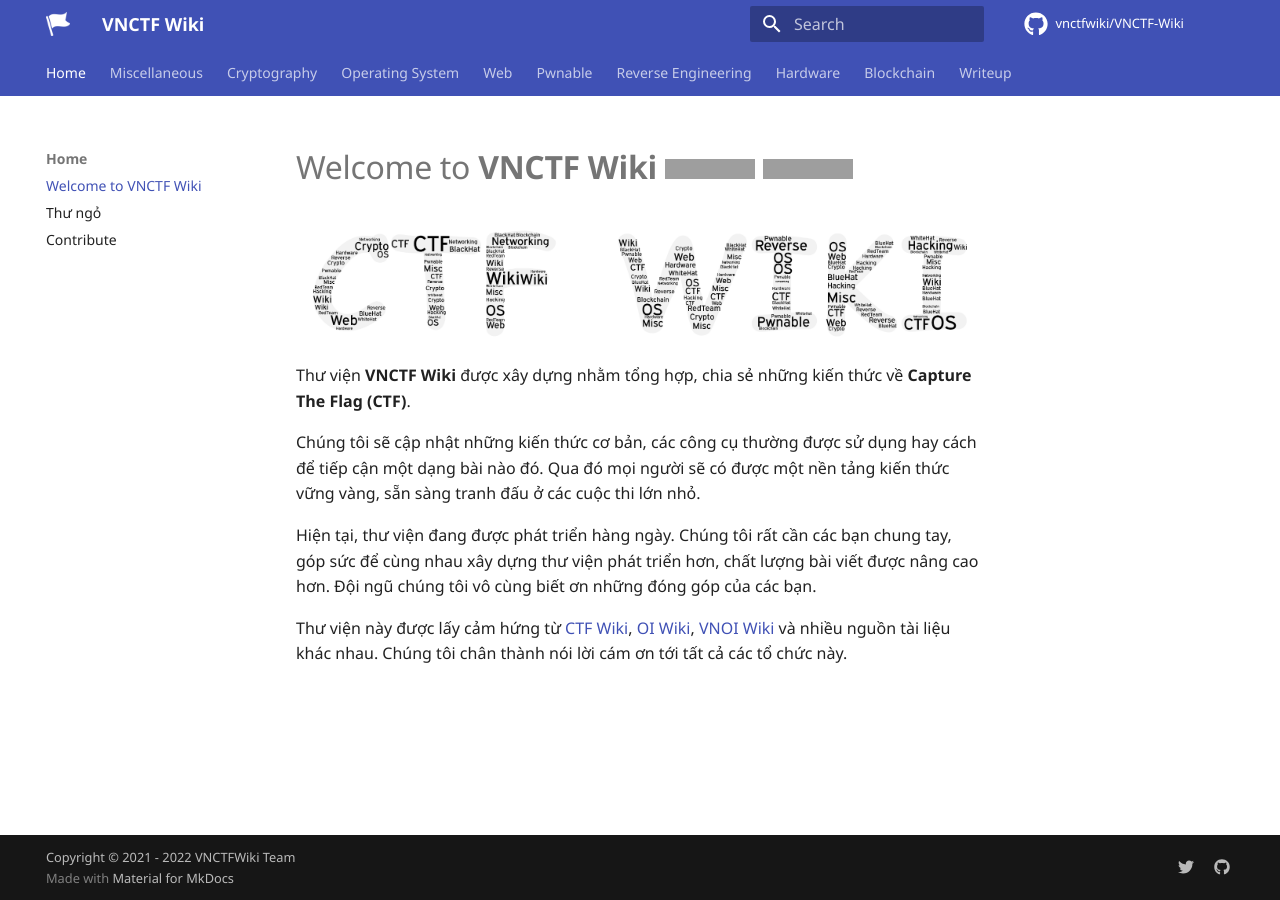
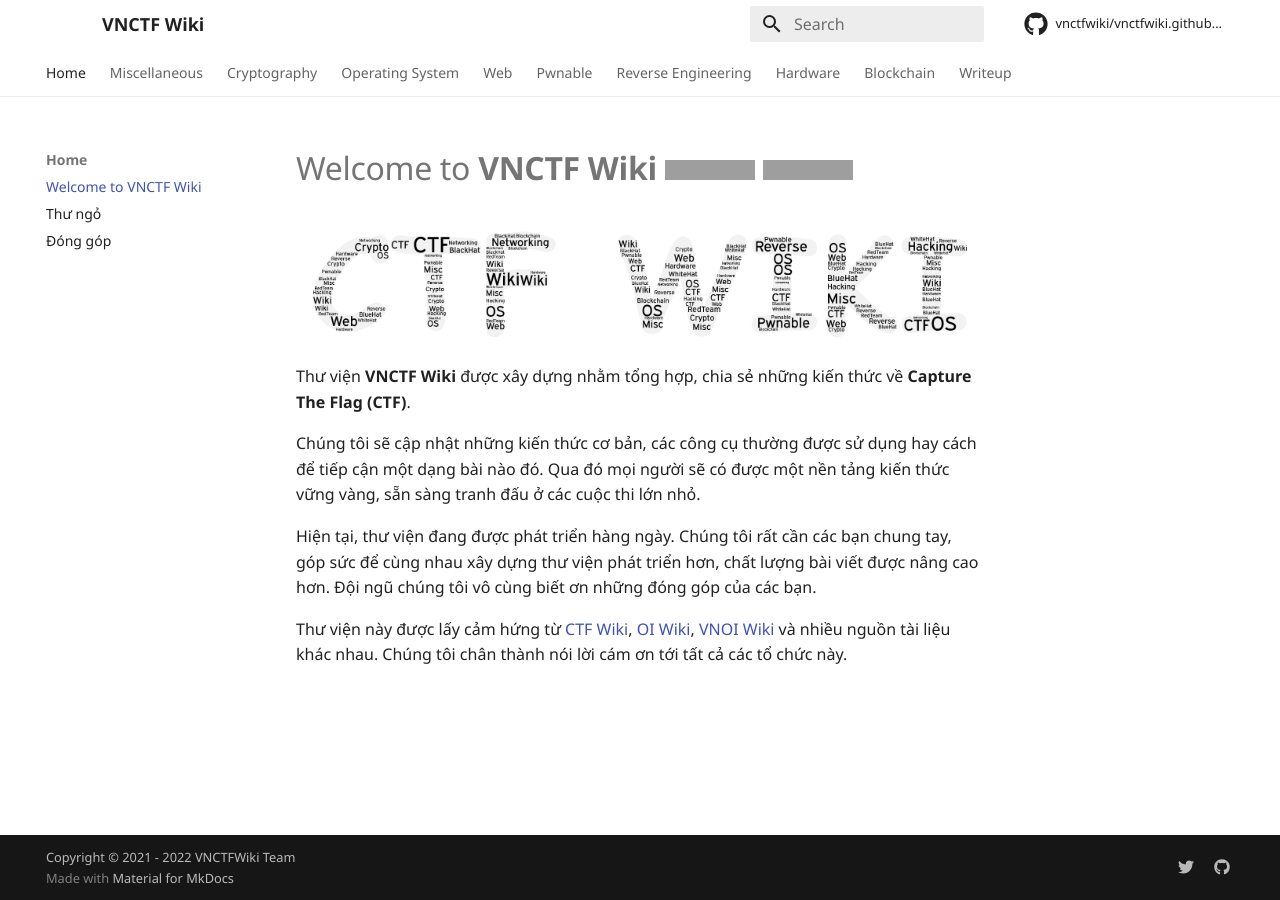
Before and after one commit to vnctfwiki/vnctfwiki.github.io, an MkDocs documentation site: the page built from docs/index.md, in a window 1280 px wide. Built offline with MkDocs 1.6.1 and Material for MkDocs 9.7.7, drawn with Linux system fonts in a browser that asks for light colours; some web fonts are replaced; comment, search, counter and statistics services are not loaded; grey boxes are pictures that could not be loaded.

Commit message:
New color

```diff
--- a/mkdocs.yml
+++ b/mkdocs.yml
@@ -4,8 +4,8 @@
 site_url:
 
 # Repository
-repo_name: 'vnctfwiki/VNCTF-Wiki'
-repo_url: 'https://github.com/vnctfwiki/VNCTF-Wiki'
+repo_name: 'vnctfwiki/vnctfwiki.github.io'
+repo_url: 'https://github.com/vnctfwiki/vnctfwiki.github.io'
 
 # Copyright
 copyright: Copyright &copy; 2021 - 2022 VNCTFWiki Team
@@ -15,7 +15,7 @@
   - Home:
     - Welcome to VNCTF Wiki: index.md
     - Thư ngỏ: home/about.md
-    - Contribute: home/contribute/contribute.md
+    - Đóng góp: home/contribute/contribute.md
     # - FAQ:
   - Miscellaneous:
     - misc/misc.md
@@ -44,8 +44,8 @@
   icon:
     repo: fontawesome/brands/github
   palette:
-    primary: indigo
-    accent: deep orange
+    primary: white
+    accent: red
     scheme: preference
   features:
     - navigation.tabs
```
